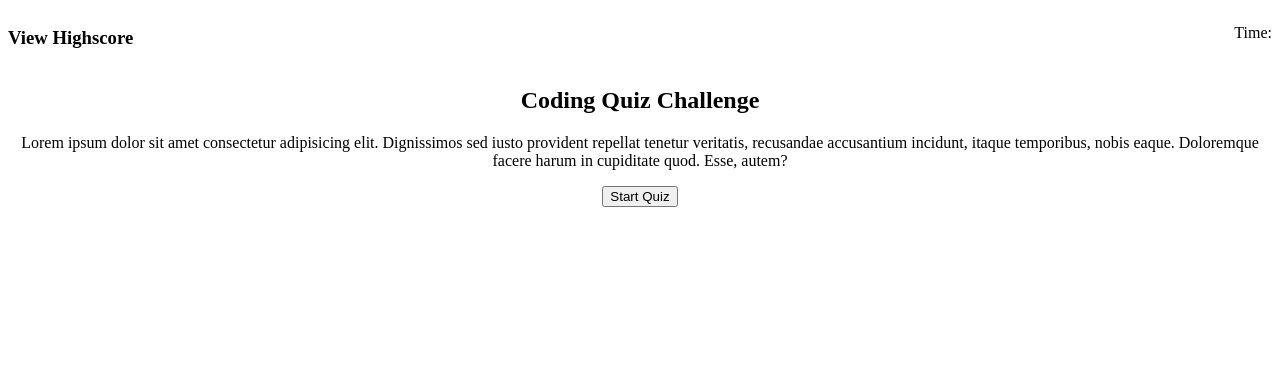
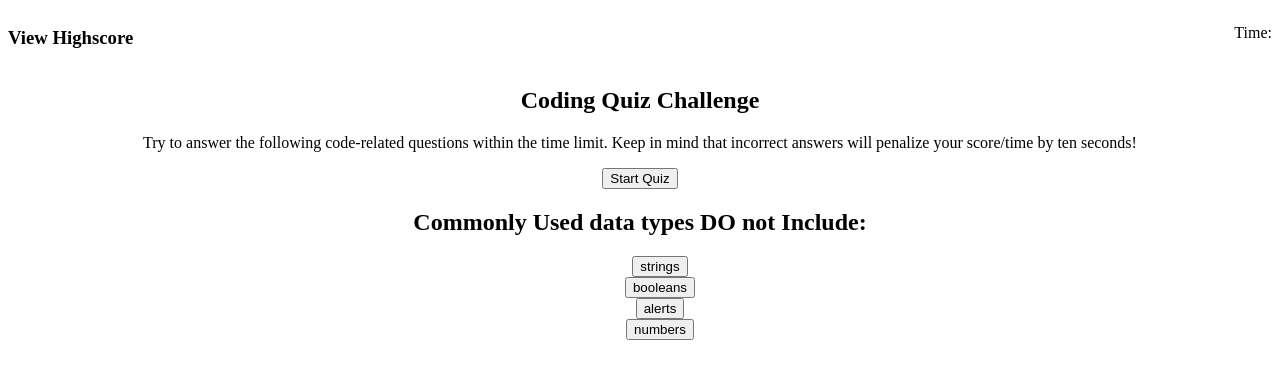
Before and after one commit to bizwliz/challenge4-code-quiz, a plain HTML site: page index.html in a window 1280 px wide. Drawn offline with Linux system fonts and the light colour scheme.

Commit message:
added buttons and css to question section

```diff
--- a/assets/css/style.css
+++ b/assets/css/style.css
@@ -17,6 +17,10 @@ header p{
     display: none;
 }
 
-#intro-section{
+#intro-section, #question-section{
     text-align: center;
 }
+
+#question-section ul{
+    list-style: none;
+}
--- a/index.html
+++ b/index.html
@@ -18,11 +18,19 @@
     <main>
         <section id="intro-section">
             <h1>Coding Quiz Challenge</h1>
-            <p>Lorem ipsum dolor sit amet consectetur adipisicing elit. Dignissimos sed iusto provident repellat tenetur veritatis, recusandae accusantium incidunt, itaque temporibus, nobis eaque. Doloremque facere harum in cupiditate quod. Esse, autem?</p>
+            <p>Try to answer the following code-related questions within the time limit. Keep in mind that incorrect answers will penalize your score/time by ten seconds!</p>
             <button id="start-btn">Start Quiz</button>
         </section>
 
-        <section id="question-section"></section>
+        <section id="question-section">
+            <h1>Commonly Used data types DO not Include:</h1>
+            <ul>
+                <li><button class="choices">strings</button></li>
+                <li><button class="choices">booleans</button></li>
+                <li><button class="choices">alerts</button></li>
+                <li><button class="choices">numbers</button></li>
+            </ul>
+        </section>
         <section id="initial-section"></section>
         <section id="highscore-section"></section>
     </main>
```
